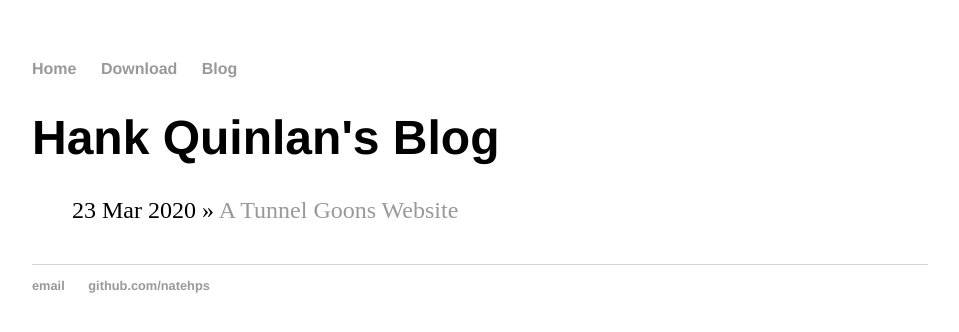
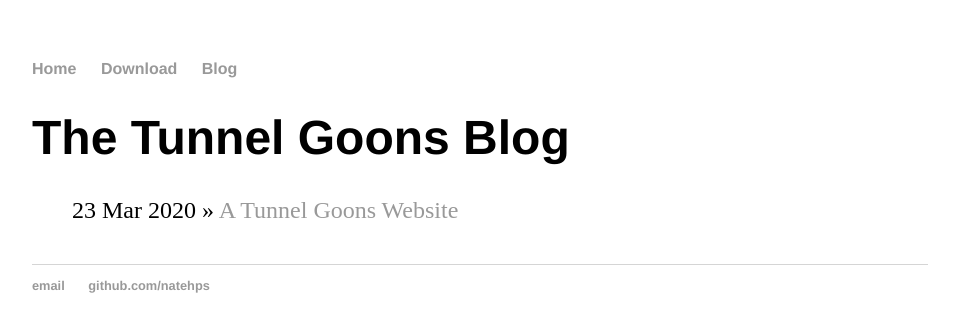
Before and after one commit to NateHPS/TunnelGoons, a Jekyll site: the page built from blog/index.html, in a window 1280 px wide. Shown: the top 332 px of the page, without its empty margins (160-1119 px from the left). Built offline with Jekyll 4.4.1, drawn with Linux system fonts in a browser that asks for light colours.

Commit message:
Update index.html

```diff
--- a/blog/index.html
+++ b/blog/index.html
@@ -1,6 +1,6 @@
 ---
 layout: default
-title: Hank Quinlan's Blog
+title: The Tunnel Goons Blog
 ---
 	<h1>{{ page.title }}</h1>
 	<ul class="posts">
```
